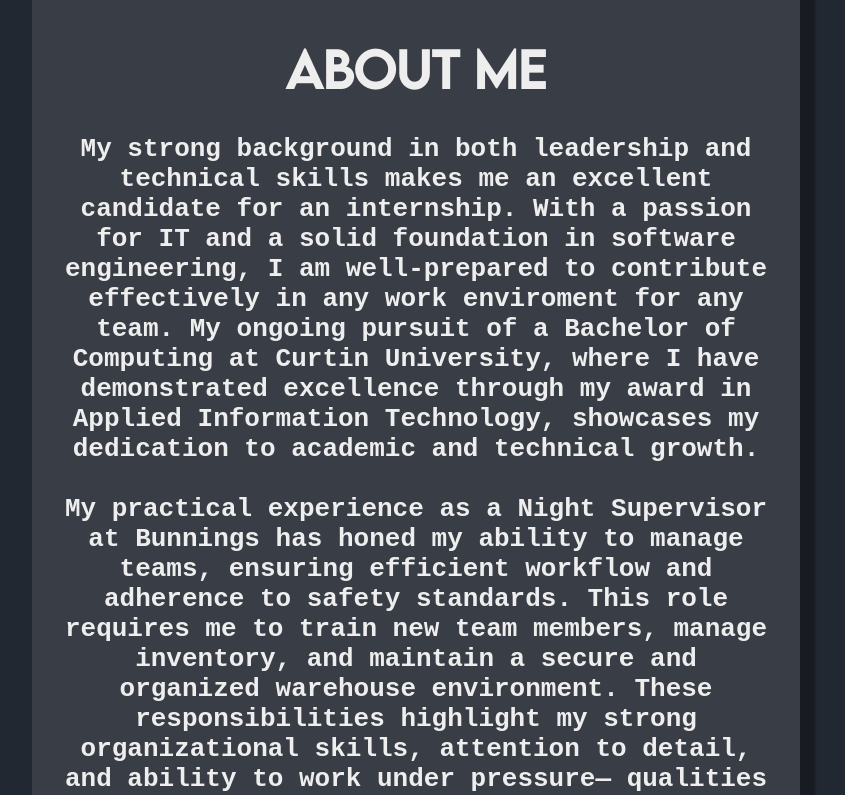
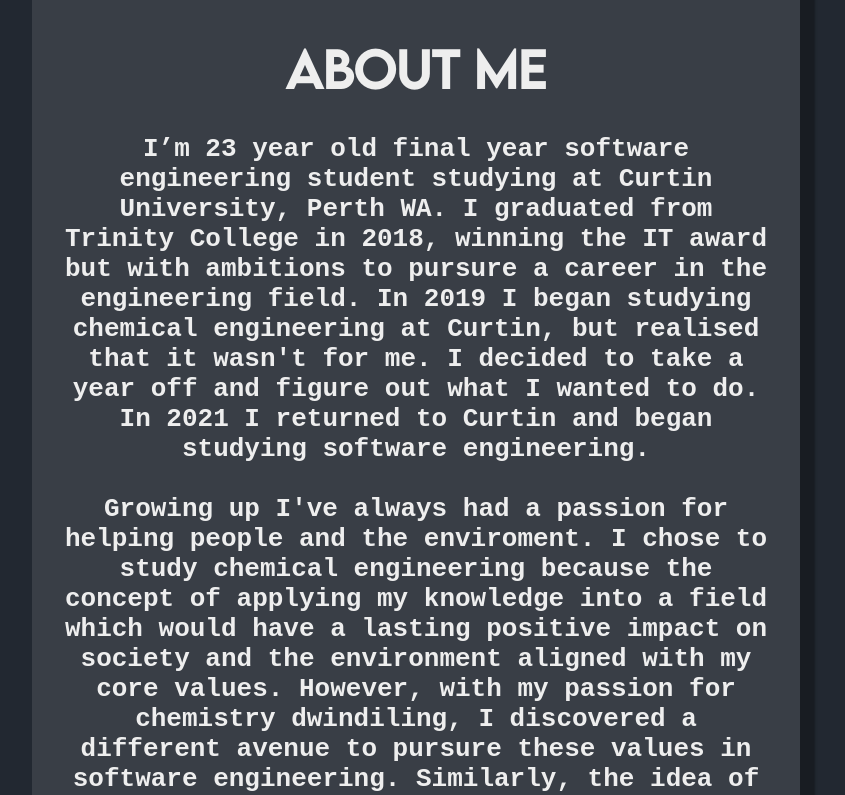
Before and after one commit to dadardark/Portfoliov2, an Angular app: page /aboutPage in a window 1280 px wide. Shown: the part 880-1675 px from the top of the page, without its empty margins (224-1069 px from the left). Built offline with nearby package versions, Linux system fonts and the light colour scheme.

Commit message:
Fix navbar

```diff
--- a/src/app/about/about.component.html
+++ b/src/app/about/about.component.html
@@ -7,22 +7,21 @@
 <br>
 <div class="aboutBodyText">
     <h1>about me</h1>
-    <h3>My strong background in both leadership and technical skills makes me an excellent
-        candidate for an internship. With a passion for IT and a solid foundation in software
-        engineering, I am well-prepared to contribute effectively in any work enviroment for
-        any team. My ongoing pursuit of a Bachelor of Computing at Curtin University, where
-        I have demonstrated excellence through my award in Applied Information
-        Technology, showcases my dedication to academic and technical growth.
+    <h3>I’m 23 year old final year software engineering student studying at Curtin University, Perth WA.
+        I graduated from Trinity College in 2018, winning the IT award but with ambitions to pursure a career in the engineering field.
+        In 2019 I began studying chemical engineering at Curtin, but realised that it wasn't for me. I decided
+        to take a year off and figure out what I wanted to do. In 2021 I returned to Curtin and began studying software engineering.
         <br>
         <br>
-        My practical experience as a Night Supervisor at Bunnings has honed my ability to
-        manage teams, ensuring efficient workflow and adherence to safety standards. This
-        role requires me to train new team members, manage inventory, and maintain a
-        secure and organized warehouse environment. These responsibilities highlight my
-        strong organizational skills, attention to detail, and ability to work under pressure—
-        qualities that are invaluable in a tech environment.
-        </h3>
-    </div>
+        Growing up I've always had a passion for helping people and the enviroment. I chose to study chemical engineering because
+        the concept of applying my knowledge into a field which would have a lasting positive impact on society and the environment aligned with my core values.
+        However, with my passion for chemistry dwindiling, I discovered a different avenue to pursure these values in software engineering. Similarly,
+        the idea of providing technological solutions to society to have a positive impact paired with my passion for leadership and learning allured me into the software engineering discipline.
+
+
+
+    </h3>
+</div>
 
 <div class="aboutImagesBot">
     <img src="jacob5.jpg">
--- a/src/app/contact/contact.component.html
+++ b/src/app/contact/contact.component.html
@@ -6,6 +6,6 @@
     <a href="mailto:jacobarvino@gmail.com" target="_blank" class="gitLink"><img src="gmail.png"></a>
     <a href="https://www.linkedin.com/in/jacob-arvino-99b102317/" target="_blank" class="gitLink"><img src="linkedin.png"></a>
     <a href="https://github.com/dadardark" target="_blank" class="gitLink"><img src="git.png"></a>
-    <a href="https://drive.google.com/file/d/1ea3GfCgfKpJlYLZdbzFlHBH6pM9j40lT/view?usp=sharing" target="_blank" class="gitLink"><img src="drive.png"></a>
+    <a href="https://drive.google.com/file/d/1hYupJ4P3YwUjKuYZY5o4K8_FrWHLB0NV/view?usp=sharing" target="_blank" class="gitLink"><img src="drive.png"></a>
 
 </div>
--- a/src/app/navbar/navbar.component.html
+++ b/src/app/navbar/navbar.component.html
@@ -9,7 +9,7 @@
         <div class="projects">
             <h3>projects</h3>
             <div class="content">
-                <a hre="/snakePage">1. Snake</a>
+                <a href="/snakePage">1. Snake</a>
                 <a href="/banktellerPage">2. Bank Teller</a>
                 <a href="/tictactoePage">3. Tic-Tac-Toe</a>
                 <a href="/dietappPage">4. Diet app</a>
```
